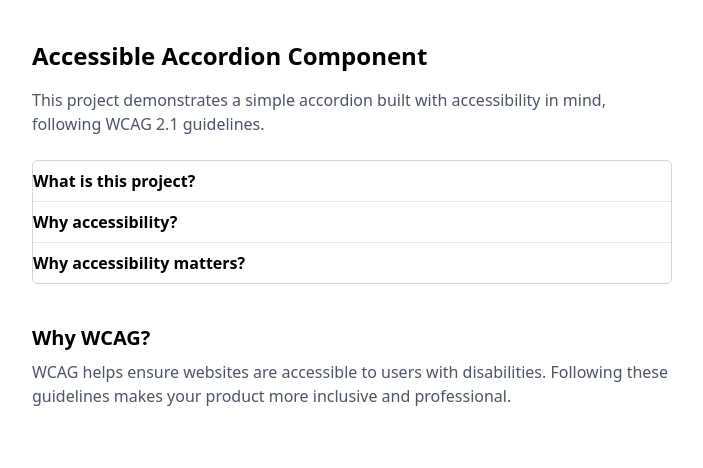
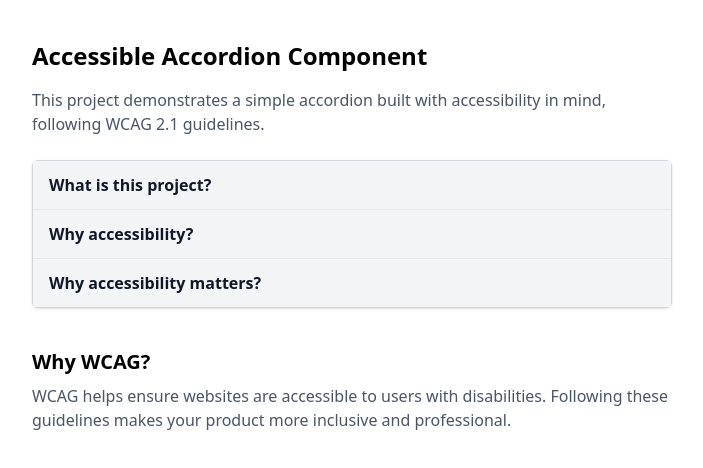
Before and after one commit to samuelfuchs/accessible-accordion, a Next.js app: page / in a window 1280 px wide. Shown: the top 468 px of the page, without its empty margins (288-991 px from the left). Built offline with nearby package versions, Linux system fonts and the light colour scheme.

Commit message:
style(accordion): add accessible color scheme and visual feedback

```diff
--- a/src/components/Accordion.tsx
+++ b/src/components/Accordion.tsx
@@ -17,7 +17,7 @@ export const Accordion = ({ items }: AccordionProps) => {
   };
 
   return (
-    <div className="border border-gray-300 rounded-md divide-y divide-gray-200">
+    <div className="border border-gray-300 rounded-md divide-y divide-gray-200 bg-white shadow-sm">
       {items.map((item, index) => (
         <AccordionItem
           key={index}
--- a/src/components/AccordionItem.tsx
+++ b/src/components/AccordionItem.tsx
@@ -19,7 +19,9 @@ const AccordionItem = ({
       aria-controls={`section-${index}`}
       id={`accordion-${index}`}
       onClick={() => onToggle(index)}
-      className="font-semibold text-left w-full py-2 focus:outline focus:outline-2 focus:outline-blue-500"
+      className={`font-semibold text-left w-full py-3 px-4 ${
+        isOpen ? "bg-blue-50 text-blue-900" : "bg-gray-100 text-gray-900"
+      } hover:bg-blue-100 focus:outline focus:outline-2 focus:outline-blue-600`}
     >
       {title}
     </button>
@@ -28,7 +30,7 @@ const AccordionItem = ({
       role="region"
       aria-labelledby={`accordion-${index}`}
       hidden={!isOpen}
-      className="pl-4 pt-2 text-gray-700"
+      className="pl-6 pr-4 pb-4 pt-2 text-gray-800 bg-white"
     >
       {content}
     </div>
```
Also changed, not shown: 1 other file (tests, documents, lock files or other folders).
